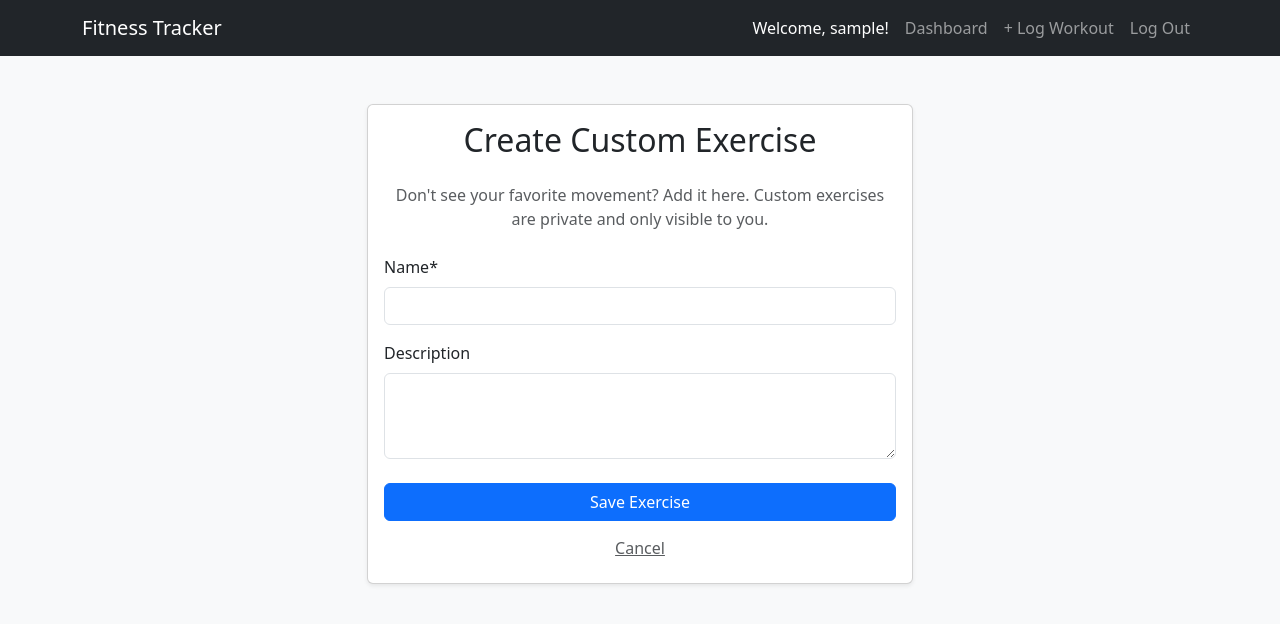
After one commit to schaefferda/fitness-tracker, a Django app: page /add_exercise/ in a window 1280 px wide. The commit adds this page. Shown: the top 624 px of the page. Run offline with Django 5.2, Linux system fonts and the light colour scheme; the visitor is signed in with stand-in values (Sample User, id 1); some libraries are stand-ins or nearby versions.

Commit message:
Build custom exercise form
Since we want this process to be as frictionless as possible for the user, our goal is to let a user create a custom exercise/movement and immediately redirect them back to the "Log Workout" page so they don't lose their train of thought (however, they will lose any data entered into the form).

Just like the workouts, we use Django's ModelForm to generate the HTML, write a quick View to handle the logic, and create a Bootstrap template.

```diff
--- a/workouts/forms.py
+++ b/workouts/forms.py
@@ -1,6 +1,6 @@
 from django import forms
 from django.forms import inlineformset_factory
-from .models import Workout, WorkoutSet
+from .models import Exercise, Workout, WorkoutSet
 
 class WorkoutForm(forms.ModelForm):
     class Meta:
@@ -19,3 +19,16 @@ WorkoutSetFormSet = inlineformset_factory(
     extra=3,          # Number of empty rows to show by default
     can_delete=False  # We will keep it simple for now!
 )
+
+
+class ExerciseForm(forms.ModelForm):
+    class Meta:
+        model = Exercise
+        # We deliberately DO NOT include the 'user' field here.
+        # We want to set that automatically in the background for security!
+        fields = ['name', 'description']
+
+        # Make the description box a little smaller so it looks nicer
+        widgets = {
+            'description': forms.Textarea(attrs={'rows': 3}),
+        }
--- a/workouts/models.py
+++ b/workouts/models.py
@@ -20,12 +20,15 @@ class Exercise(models.Model):
     ]
 
     name = models.CharField(max_length=100)
-    major_muscle_group = models.CharField(choices=MAJOR_MUSCLE_GROUPS, default='Core')
+    major_muscle_group = models.CharField(max_length=20, choices=MAJOR_MUSCLE_GROUPS, default='Core')
     secondary_muscles = models.CharField(max_length=50, blank=True)
+    user = models.ForeignKey(User, on_delete=models.CASCADE, null=True, blank=True)
     description = models.TextField(blank=True)
 
     def __str__(self):
-        return self.name
+        if self.user:
+            return f"{self.name} ({self.user.username})"
+        return f"{self.name} (Global)"
 
 class Workout(models.Model):
     """
--- /dev/null
+++ b/workouts/templates/workouts/add_exercise.html
@@ -0,0 +1,28 @@
+{% extends 'workouts/base.html' %}
+{% load crispy_forms_tags %}
+
+{% block content %}
+<div class="row justify-content-center">
+    <div class="col-md-6">
+        <div class="card shadow-sm mt-4">
+            <div class="card-body">
+                <h2 class="card-title text-center mb-4">Create Custom Exercise</h2>
+
+                <p class="text-muted text-center mb-4">
+                    Don't see your favorite movement? Add it here. Custom exercises are private and only visible to you.
+                </p>
+
+                <form method="POST">
+                    {% csrf_token %}
+                    {{ form|crispy }}
+
+                    <div class="d-grid gap-2 mt-4">
+                        <button type="submit" class="btn btn-primary">Save Exercise</button>
+                        <a href="{% url 'add_workout' %}" class="btn btn-link text-muted">Cancel</a>
+                    </div>
+                </form>
+            </div>
+        </div>
+    </div>
+</div>
+{% endblock %}
--- a/workouts/templates/workouts/add_workout.html
+++ b/workouts/templates/workouts/add_workout.html
@@ -16,7 +16,10 @@
                     <h5 class="text-primary border-bottom pb-2 mb-3">Session Details</h5>
                     {{ form|crispy }}
 
-                    <h5 class="text-primary border-bottom pb-2 mb-3 mt-4">Exercises & Sets</h5>
+                    <div class="d-flex justify-content-between align-items-end border-bottom pb-2 mb-3 mt-4">
+                        <h5 class="text-primary mb-0">Exercises & Sets</h5>
+                        <a href="{% url 'add_exercise' %}" class="btn btn-sm btn-outline-secondary">Create custom exercise</a>
+                    </div>
                     {{ formset.management_form }}
 
                     <div id="formset-container">
--- a/workouts/urls.py
+++ b/workouts/urls.py
@@ -11,5 +11,6 @@ urlpatterns = [
     path('register/', views.register, name='register'),
     path('login/', auth_views.LoginView.as_view(template_name='workouts/login.html'), name='login'),
     path('logout/', auth_views.LogoutView.as_view(next_page='login'), name='logout'),
-    path('dashboard/', views.dashboard, name='dashboard')
+    path('dashboard/', views.dashboard, name='dashboard'),
+    path('add_exercise/', views.add_exercise, name='add_exercise'),
 ]
--- a/workouts/views.py
+++ b/workouts/views.py
@@ -5,7 +5,7 @@ from django.contrib.auth.decorators import login_required
 from django.core.paginator import Paginator
 from django.shortcuts import render, redirect, get_object_or_404
 from .models import Workout
-from .forms import WorkoutForm, WorkoutSetFormSet
+from .forms import ExerciseForm, WorkoutForm, WorkoutSetFormSet
 
 
 @login_required
@@ -152,3 +152,25 @@ def dashboard(request):
     }
 
     return render(request, 'workouts/dashboard.html', context)
+
+
+@login_required
+def add_exercise(request):
+    if request.method == 'POST':
+        form = ExerciseForm(request.POST)
+        if form.is_valid():
+            # Pause the save
+            exercise = form.save(commit=False)
+
+            # Attach the user! Because we do this, it becomes a "Custom" exercise.
+            exercise.user = request.user
+
+            # Save it to the database
+            exercise.save()
+
+            # Send them right back to the workout logging page
+            return redirect('add_workout')
+    else:
+        form = ExerciseForm()
+
+    return render(request, 'workouts/add_exercise.html', {'form': form})
```
Also changed, not shown: workouts/migrations/0008_exercise_user_alter_exercise_major_muscle_group.py (added).
